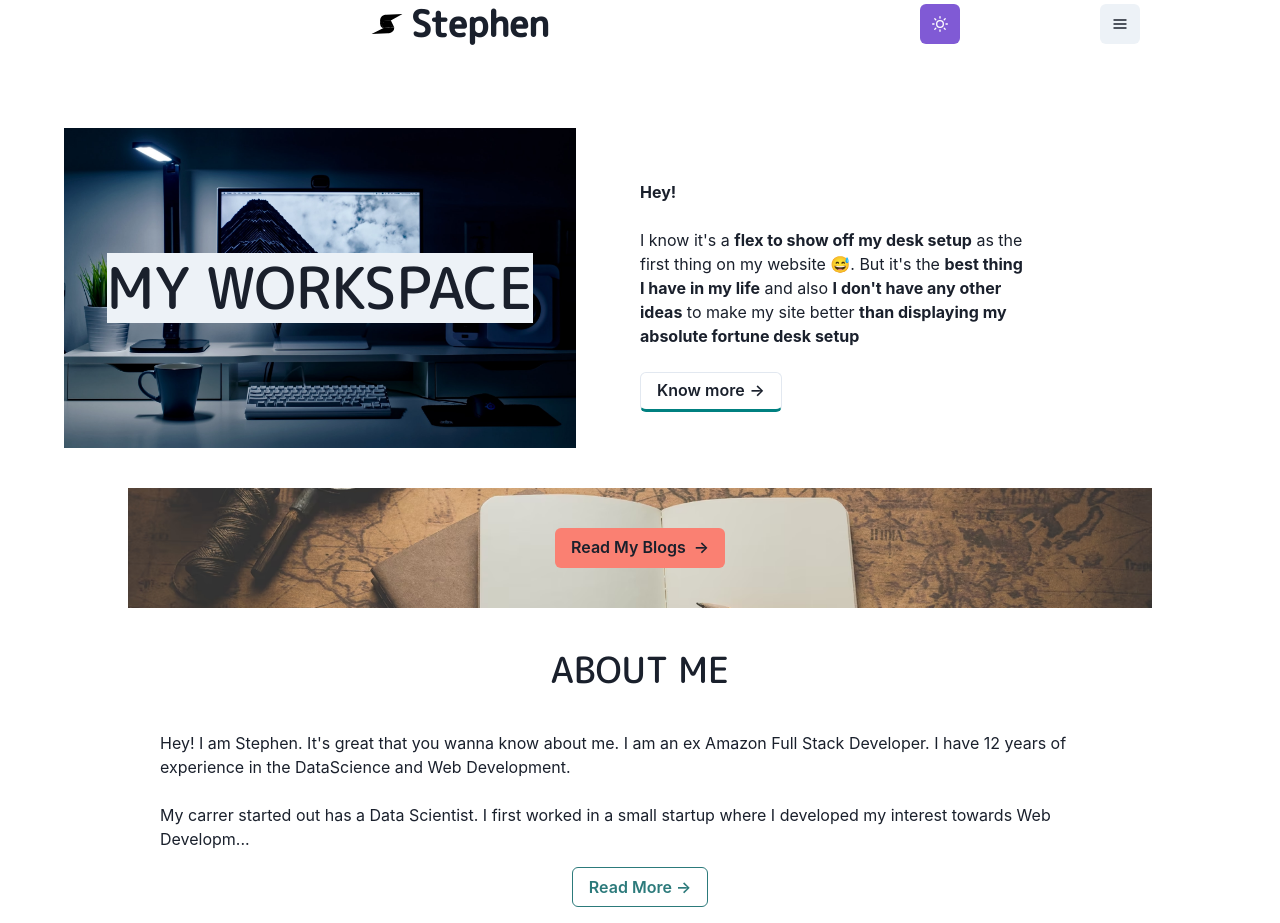
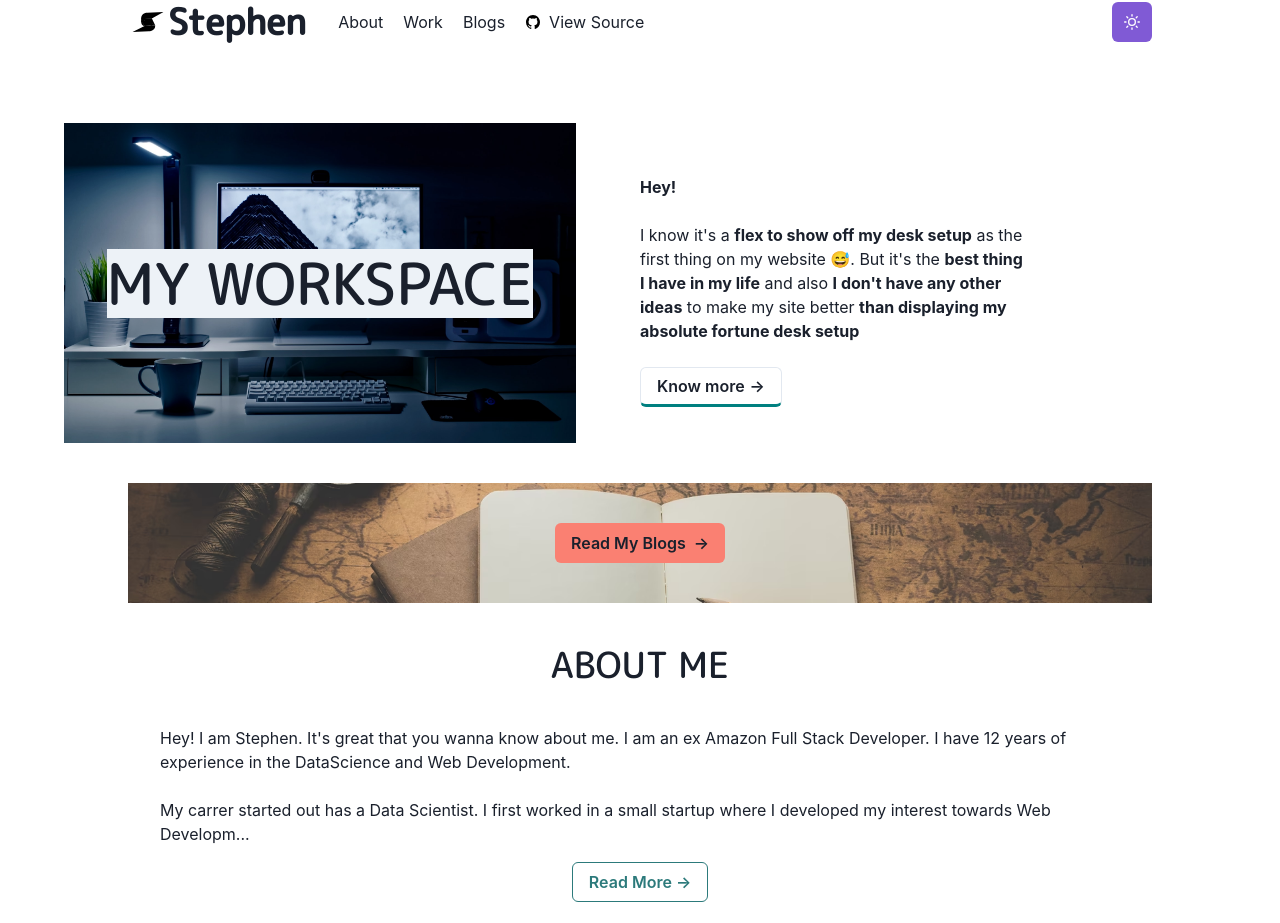
Before and after one commit to Stephen-1973/NextJSWebsite, a Next.js app: page / in a window 1280 px wide. Built offline with nearby package versions, Linux system fonts and the light colour scheme.

Commit message:
Update NavBar.js

```diff
--- a/sections/NavBar.js
+++ b/sections/NavBar.js
@@ -1,20 +1,40 @@
 import ThemeToggleButton from '../helpers/theme-toggle-button';
-import { HStack, Box, IconButton,Heading, Text, Flex, Image } from '@chakra-ui/react';
+import {
+  HStack, Box, IconButton,Heading, Flex, Icon, Image, MenuList,Menu,MenuButton,MenuItem,Link, Text} from '@chakra-ui/react';
 import { AnimatePresence,motion } from 'framer-motion';
 import { useColorModeValue } from '@chakra-ui/react';
-import { HamburgerIcon} from '@chakra-ui/icons'
+import { HamburgerIcon } from '@chakra-ui/icons'
+
+import NextLink from 'next/link'
+
 
 
 function NavBar() {
+  const LinkItem = ({ href, path, _target, children, ...props }) => {
+  const active = path === href
+  const inactiveColor = useColorModeValue('gray200', 'whiteAlpha.900')
+  return (
+    <NextLink href={href} passHref>
+      <Link
+        p={2}
+        bg={active ? 'grassTeal' : undefined}
+        color={active ? '#202023' : inactiveColor}
+        _target={_target}
+        {...props}
+      >
+        {children}
+      </Link>
+    </NextLink>
+  )
+}
+
   const bgSvg = useColorModeValue('black', '#fff')
-  const HamburgerIconBox = useColorModeValue('black','white')
-  return (
-    <AnimatePresence>
-      <motion.div initial={{y:-20,opacity:0}} animate={{y:0,opacity: 1}} transition={{duration: 0.2}}>
-        <Box w='full' alignItems='center' display='flex' justifyContent={['space-evenly','space-evenly']}>
-          <Flex w='50%' justifyContent='space-evenly' alignItems='center'>
-            <HStack alignItems='center' justifyContent='space-evenly' spacing={2}>
-              <motion.svg style={{ transform:'rotate(-3deg)' }} xmlns="http://www.w3.org/2000/svg" width="2rem" height="3rem" viewBox="0 0 229.211 132.538">
+
+
+
+  const GithubLogo = () => (<svg stroke="currentColor" fill="black" strokeWidth="0" viewBox="0 0 512 512" height="1em" width="1em" xmlns="http://www.w3.org/2000/svg"><path d="M256 32C132.3 32 32 134.9 32 261.7c0 101.5 64.2 187.5 153.2 217.9a17.56 17.56 0 003.8.4c8.3 0 11.5-6.1 11.5-11.4 0-5.5-.2-19.9-.3-39.1a102.4 102.4 0 01-22.6 2.7c-43.1 0-52.9-33.5-52.9-33.5-10.2-26.5-24.9-33.6-24.9-33.6-19.5-13.7-.1-14.1 1.4-14.1h.1c22.5 2 34.3 23.8 34.3 23.8 11.2 19.6 26.2 25.1 39.6 25.1a63 63 0 0025.6-6c2-14.8 7.8-24.9 14.2-30.7-49.7-5.8-102-25.5-102-113.5 0-25.1 8.7-45.6 23-61.6-2.3-5.8-10-29.2 2.2-60.8a18.64 18.64 0 015-.5c8.1 0 26.4 3.1 56.6 24.1a208.21 208.21 0 01112.2 0c30.2-21 48.5-24.1 56.6-24.1a18.64 18.64 0 015 .5c12.2 31.6 4.5 55 2.2 60.8 14.3 16.1 23 36.6 23 61.6 0 88.2-52.4 107.6-102.3 113.3 8 7.1 15.2 21.1 15.2 42.5 0 30.7-.3 55.5-.3 63 0 5.4 3.1 11.5 11.4 11.5a19.35 19.35 0 004-.4C415.9 449.2 480 363.1 480 261.7 480 134.9 379.7 32 256 32z"></path></svg>)
+  const Logo = () => (
+    <motion.svg style={{ transform:'rotate(-3deg)' }} xmlns="http://www.w3.org/2000/svg" width="2rem" height="3rem" viewBox="0 0 229.211 132.538">
                 <g id="Group_5" data-name="Group 5" transform="translate(-611.694 -686.263)">
                   <path id="Path_1" data-name="Path 1" d="M623.075,731.979c.3-45.76,46.016-43.234,46.016-43.234H785.9l-86.277,43.234Z" transform="translate(55 -2.458)" fill={bgSvg}/>
                   <path id="Path_2" data-name="Path 2" d="M622.6,727.521c.3-41.045,46.914-38.779,46.914-38.779H787.408l-88.375,38.779Z" transform="translate(1399.102 1507.521) rotate(-180)" fill={bgSvg}/>
@@ -26,26 +46,69 @@ function NavBar() {
                   <path id="Polygon_3" data-name="Polygon 3" d="M18,0,36,16H0Z" transform="translate(741 764)" fill={bgSvg}/>
                 </g>
               </motion.svg>
-              <Heading variant='page-title'>
-                Stephen
-              </Heading>
-            </HStack>
-            <Text display={['none','none','auto']} fontSize='110%'>
-              Work
-            </Text>
-            <Box display={['none','none','auto']} cursor='pointer' fontSize='110%'>
-              <HStack>
-                <svg stroke="currentColor" fill="currentColor" strokeWidth="0" viewBox="0 0 512 512" height="1em" width="1em" xmlns="http://www.w3.org/2000/svg"><path d="M256 32C132.3 32 32 134.9 32 261.7c0 101.5 64.2 187.5 153.2 217.9a17.56 17.56 0 003.8.4c8.3 0 11.5-6.1 11.5-11.4 0-5.5-.2-19.9-.3-39.1a102.4 102.4 0 01-22.6 2.7c-43.1 0-52.9-33.5-52.9-33.5-10.2-26.5-24.9-33.6-24.9-33.6-19.5-13.7-.1-14.1 1.4-14.1h.1c22.5 2 34.3 23.8 34.3 23.8 11.2 19.6 26.2 25.1 39.6 25.1a63 63 0 0025.6-6c2-14.8 7.8-24.9 14.2-30.7-49.7-5.8-102-25.5-102-113.5 0-25.1 8.7-45.6 23-61.6-2.3-5.8-10-29.2 2.2-60.8a18.64 18.64 0 015-.5c8.1 0 26.4 3.1 56.6 24.1a208.21 208.21 0 01112.2 0c30.2-21 48.5-24.1 56.6-24.1a18.64 18.64 0 015 .5c12.2 31.6 4.5 55 2.2 60.8 14.3 16.1 23 36.6 23 61.6 0 88.2-52.4 107.6-102.3 113.3 8 7.1 15.2 21.1 15.2 42.5 0 30.7-.3 55.5-.3 63 0 5.4 3.1 11.5 11.4 11.5a19.35 19.35 0 004-.4C415.9 449.2 480 363.1 480 261.7 480 134.9 379.7 32 256 32z"></path></svg>
-                <Text>Source</Text>
-              </HStack>
+  )
+
+
+  return (
+    <AnimatePresence>
+      <motion.div initial={{ y: -20, opacity: 0 }} animate={{ y: 0, opacity: 1 }} exit={{y:-20,opacity:0}} transition={{ duration: 1 }}>
+        <HStack justifyContent='space-between' w='80%' m='auto'>
+          <Flex alignItems='center' flexDirection='row'>
+            <IconButton bg='transparent' _hover={{bg: 'transparent'}}>
+              <Icon as={Logo}/>
+            </IconButton>
+            <Heading variant='page-title'>Stephen</Heading>
+            <HStack ml='2rem' spacing={5} display={{ base: 'none', md: 'flex' }}>
+              <NextLink role='group' href='/work'>
+                <Link>About</Link>
+              </NextLink>
+              <NextLink href='/work'>
+                <Link>Work</Link>
+              </NextLink>
+              <NextLink href='/work'>
+                <Link>Blogs</Link>
+              </NextLink>
+              <NextLink href='/work'>
+                <HStack>
+                  <GithubLogo />
+                  <Link>
+                    View Source
+                  </Link>
+                </HStack>
+              </NextLink>
+          </HStack>
+          </Flex>
+          <HStack spacing={5}>
+            <ThemeToggleButton/>
+            <Box ml={2} display={{ base: 'inline-block', md: 'none' }}>
+            <Menu isLazy id="navbar-menu">
+                <MenuButton
+                  as={IconButton}
+                  icon={<HamburgerIcon />}
+                  variant="outline"
+                  aria-label="Options"
+                />
+                <MenuList>
+                  <NextLink href="/" passHref>
+                    <MenuItem as={Link}>About</MenuItem>
+                  </NextLink>
+                  <NextLink href="/works" passHref>
+                    <MenuItem as={Link}>Works</MenuItem>
+                  </NextLink>
+                  <NextLink href="/posts" passHref>
+                    <MenuItem as={Link}>Blogs</MenuItem>
+                  </NextLink>
+                  <MenuItem
+                    as={Link}
+                    href="https://github.com/craftzdog/craftzdog-homepage"
+                  >
+                    View Source
+                    </MenuItem>
+                </MenuList>
+              </Menu>
             </Box>
-            <Text display={['none','none','auto']} fontSize='110%'>
-              Blogs
-            </Text>
-          </Flex>
-          <ThemeToggleButton />
-          <IconButton icon={<HamburgerIcon/>}></IconButton>
-        </Box>
+          </HStack>
+        </HStack>
       </motion.div>
     </AnimatePresence>
   )
```
